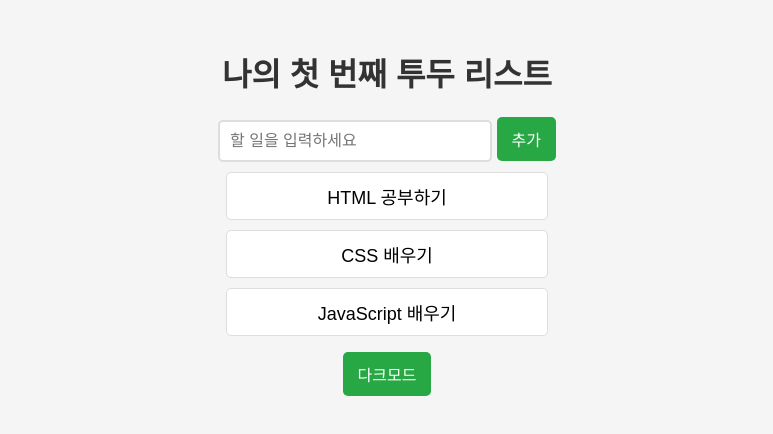
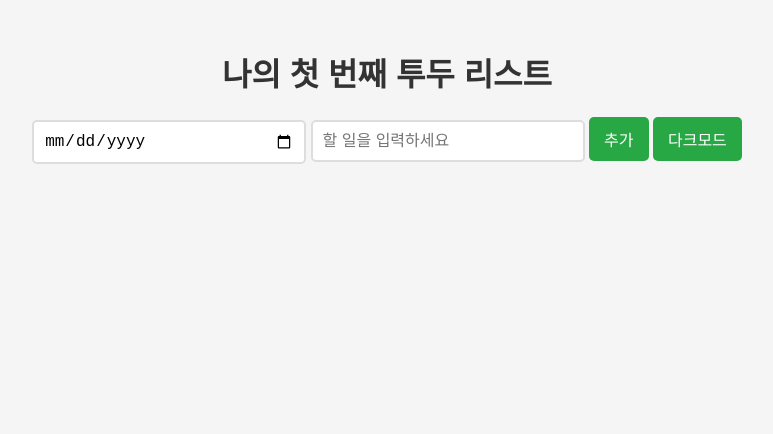
Before and after one commit to deEdenKim/FE1_TodoList, a plain HTML site: page index.html in a window 1280 px wide. Shown: the whole page, without its empty margins (257-1030 px from the left). Drawn offline with Linux system fonts and the light colour scheme; files that its build step writes are made by us from their sources.

Commit message:
Update index.html

```diff
--- a/index.html
+++ b/index.html
@@ -8,15 +8,17 @@
   </head>
   <body>
     <h1>나의 첫 번째 투두 리스트</h1>
-    <ul id="todoList">
-      <input type="text" id="todoInput" placeholder="할 일을 입력하세요" />
-      <button id="addTodo">추가</button>
-      <li class="complete">HTML 공부하기</li>
-      <li class="complete">CSS 배우기</li>
-      <li class="complete">JavaScript 배우기</li>
-    </ul>
 
+    <!-- 날짜 선택 -->
+    <input type="date" id="datePicker" />
+
+    <!-- 할 일 입력 -->
+    <input type="text" id="todoInput" placeholder="할 일을 입력하세요" />
+    <button id="addTodo">추가</button>
     <button id="darkMode">다크모드</button>
+
+    <!-- 할 일 목록 -->
+    <ul id="todoList"></ul>
+    <script src="js/script.js"></script>
   </body>
-  <script src="js/script.js"></script>
 </html>
```
